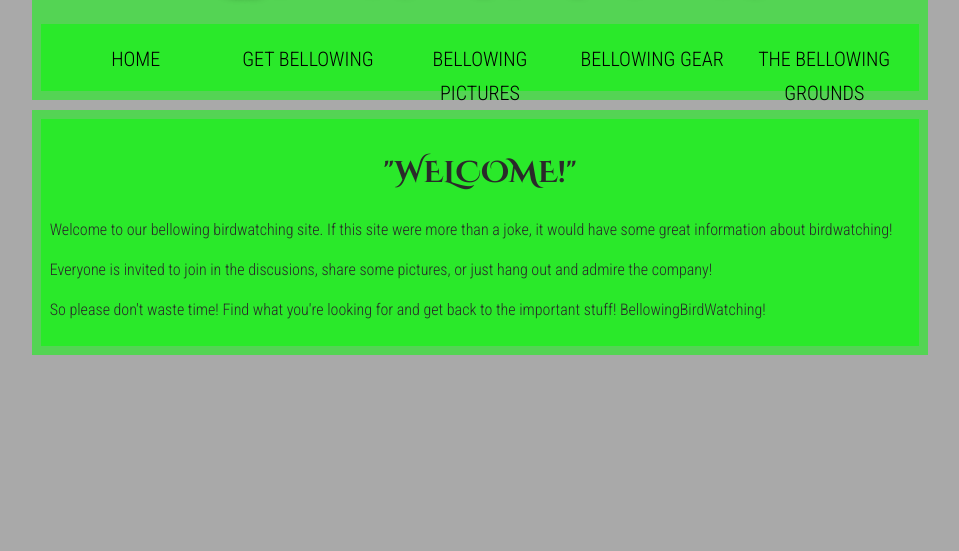
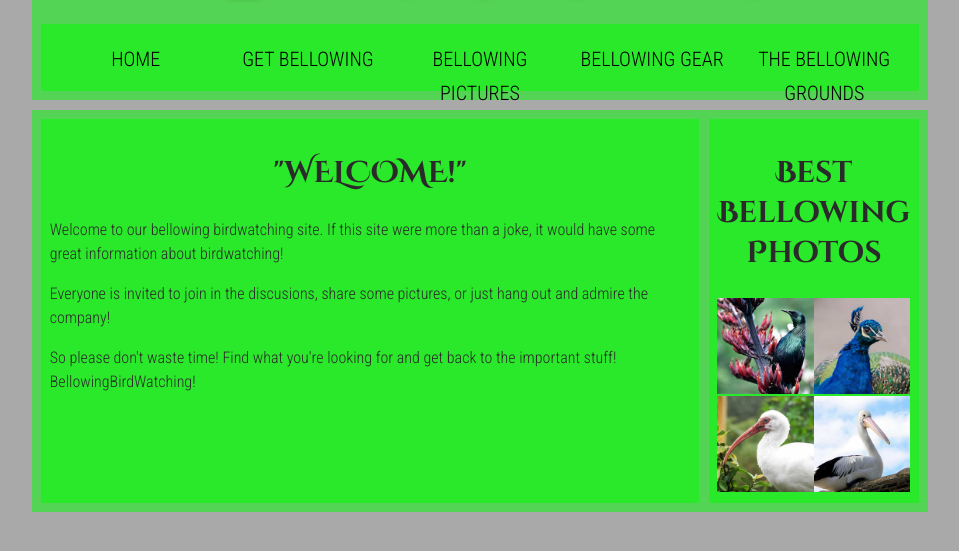
Before and after one commit to BellowingButcher/bellowingBirdBrotherhood, a plain HTML site: page index.html in a window 1280 px wide. Shown: the part 93-644 px from the top of the page, without its empty margins (160-1119 px from the left). Drawn offline with Linux system fonts and the light colour scheme.

Commit message:
adds the aside bar

```diff
--- a/index.html
+++ b/index.html
@@ -46,3 +46,13 @@
 			    <p>So please don't waste time! Find what you're looking for and get back to the important stuff! BellowingBirdWatching!</p>
 
             </article>
+
+            <aside>
+
+				<h2>Best Bellowing Photos</h2>
+				<a href="favorite-1.jpg"><img src="favorite-1_th.jpg" alt="Small black bird, black claws, long black slender beak, links to larger version of the image"></a>
+				<a href="favorite-2.jpg"><img src="favorite-2_th.jpg" alt="Top half of a pretty bird with bright blue plumage on neck, light colored beak, blue headdress, links to larger version of the image"></a>
+				<a href="favorite-3.jpg"><img src="favorite-3_th.jpg" alt="Top half of a large bird with white plumage, very long curved narrow light colored break, links to larger version of the image"></a>
+				<a href="favorite-4.jpg"><img src="favorite-4_th.jpg" alt="Large bird, mostly white plumage with black plumage on back and rear, long straight white beak, links to larger version of the image"></a>
+
+		    </aside>
```
